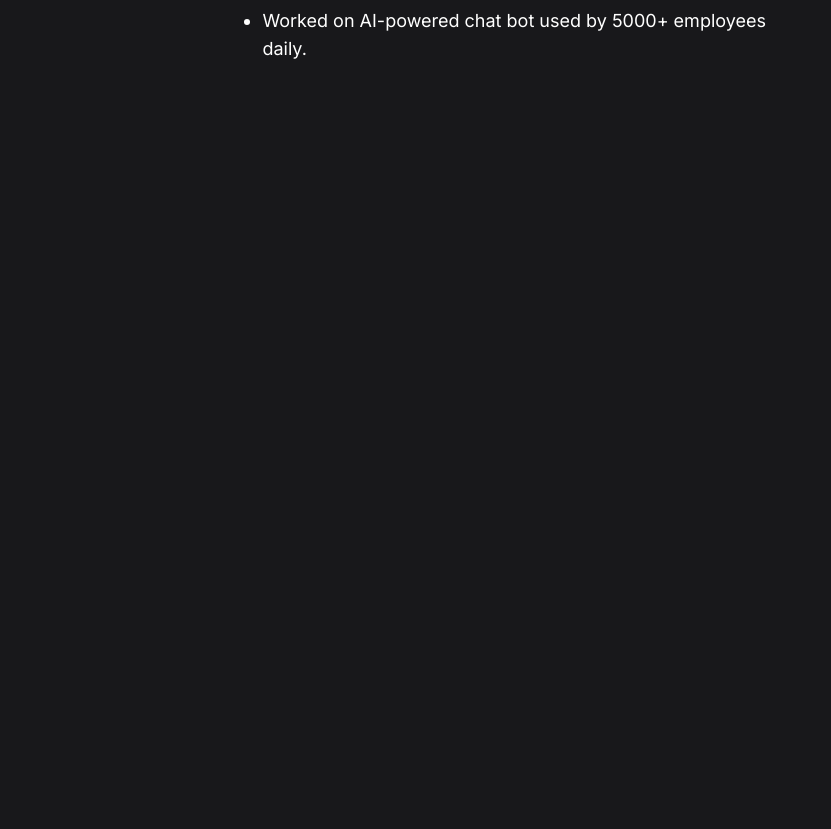
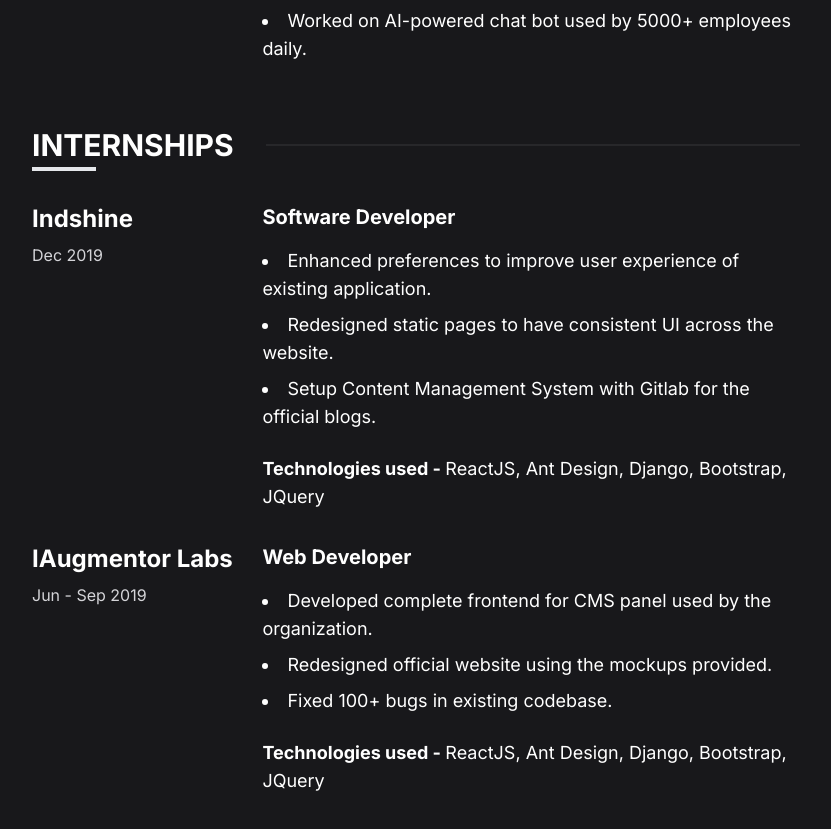
Before and after one commit to prateeksonii/portfolio-next, a Next.js app: page / in a window 1280 px wide. Shown: the part 800-1629 px from the top of the page, without its empty margins (224-1055 px from the left). Before the commit the page ends 911 px from the top, so only its background shows below. Built offline with nearby package versions, Linux system fonts and the light colour scheme.

Commit message:
add internships
Signed-off-by: Prateek Soni <prateek_soni@outlook.com>

```diff
--- /dev/null
+++ b/src/components/Internships.tsx
@@ -0,0 +1,73 @@
+import SectionHeader from "./SectionHeader";
+
+const Internships = () => {
+  return (
+    <section>
+      <SectionHeader title="Internships" />
+      <div className="mt-8 grid grid-cols-[30%_70%]">
+        <div className="flex flex-col gap-2">
+          <div className="text-2xl font-bold">Indshine</div>
+          <div className="text-zinc-300">Dec 2019</div>
+        </div>
+        <div>
+          <div className="space-y-2">
+            <div className="flex items-baseline gap-4">
+              <h4 className="text-xl font-bold">Software Developer</h4>
+            </div>
+          </div>
+          <p className="mt-4 text-lg">
+            <ul className="list-inside list-disc space-y-2">
+              <li>
+                Enhanced preferences to improve user experience of existing
+                application.
+              </li>
+              <li>
+                Redesigned static pages to have consistent UI across the
+                website.
+              </li>
+              <li>
+                Setup Content Management System with Gitlab for the official
+                blogs.
+              </li>
+            </ul>
+
+            <p className="mt-6">
+              <strong>Technologies used - </strong>ReactJS, Ant Design, Django,
+              Bootstrap, JQuery
+            </p>
+          </p>
+        </div>
+      </div>
+      <div className="mt-8 grid grid-cols-[30%_70%]">
+        <div className="flex flex-col gap-2">
+          <div className="text-2xl font-bold">IAugmentor Labs</div>
+          <div className="text-zinc-300">Jun - Sep 2019</div>
+        </div>
+        <div>
+          <div className="space-y-2">
+            <div className="flex items-baseline gap-4">
+              <h4 className="text-xl font-bold">Web Developer</h4>
+            </div>
+          </div>
+          <p className="mt-4 text-lg">
+            <ul className="list-inside list-disc space-y-2">
+              <li>
+                Developed complete frontend for CMS panel used by the
+                organization.
+              </li>
+              <li>Redesigned official website using the mockups provided.</li>
+              <li>Fixed 100+ bugs in existing codebase.</li>
+            </ul>
+
+            <p className="mt-6">
+              <strong>Technologies used - </strong>ReactJS, Ant Design, Django,
+              Bootstrap, JQuery
+            </p>
+          </p>
+        </div>
+      </div>
+    </section>
+  );
+};
+
+export default Internships;
--- a/src/components/WorkExperience.tsx
+++ b/src/components/WorkExperience.tsx
@@ -21,7 +21,7 @@ const WorkExperience = () => {
             </div>
           </div>
           <p className="mt-4 text-lg">
-            <ul className="list-disc space-y-2">
+            <ul className="list-inside list-disc space-y-2">
               <li>
                 Recognized for top performance through promotion and selection
                 for high-priority tasks.
--- a/src/pages/index.tsx
+++ b/src/pages/index.tsx
@@ -2,6 +2,7 @@ import type { NextPage } from "next";
 import Head from "next/head";
 import About from "../components/About";
 import Header from "../components/Header";
+import Internships from "../components/Internships";
 import WorkExperience from "../components/WorkExperience";
 
 const Home: NextPage = () => {
@@ -14,6 +15,7 @@ const Home: NextPage = () => {
         <Header />
         <About />
         <WorkExperience />
+        <Internships />
       </main>
     </>
   );
```
